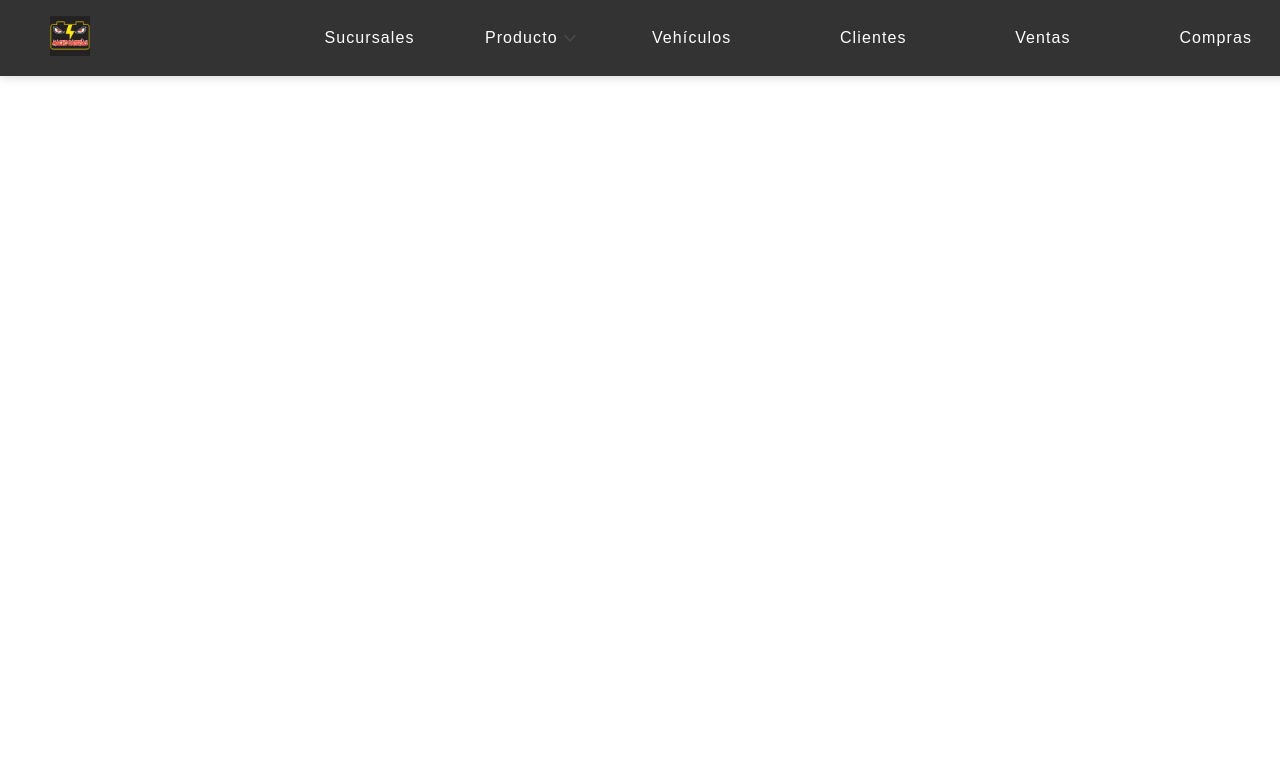
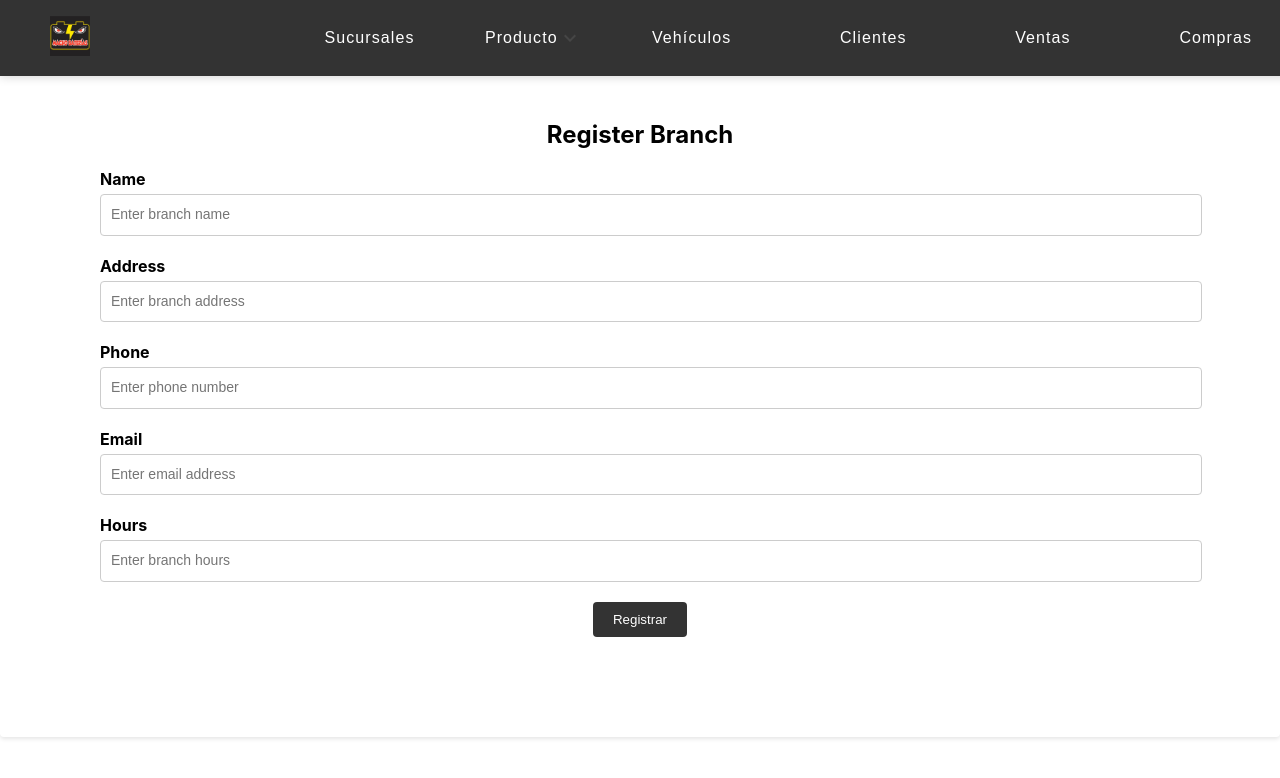
Before and after one commit to Crvst/machoreact, a React (Create React App) app: page /AddBranch in a window 1280 px wide. Shown: the top 778 px of the page. Built offline with nearby package versions, Linux system fonts and the light colour scheme.

Commit message:
Sucursales

```diff
--- a/src/App.js
+++ b/src/App.js
@@ -34,6 +34,7 @@ import DeleteBuys from './buy/DeleteBuys';
 import BuysList from './pages/buyList';
 import Login from './log/login';
 import BranchList from './pages/branchList';
+import AddBranches from './branch/AddBranch';
 
 
 function App() {
@@ -75,6 +76,7 @@ function App() {
         <Route exact path="/ProductList" element={<List/>}/>
         <Route exact path="/Login" element={<Login/>}/>
         <Route exact path="/Branch" element={<BranchList/>}/>
+        <Route exact path="/AddBranch" element={<AddBranches/>}/>
       </Routes>
       </Router>
 
--- a/src/branch/AddBranch.js
+++ b/src/branch/AddBranch.js
@@ -1,6 +1,5 @@
 import axios from 'axios';
 import React, { useState } from 'react';
-import './AddProduct.css';
 
 import { useNavigate } from 'react-router-dom';
 
@@ -25,10 +24,12 @@ export default function AddBranches() {
     e.preventDefault();
     // Realiza la solicitud POST a la API utilizando axios
     await axios.post('https://localhost:7070/api/Branches', branch);
-    navigate('/');
+    navigate('/Branch');
   };
 
   return (
+    <div>
+      <link rel="stylesheet" href="/globalForm.css"></link>
     <div className='container'>
       <h2 className='heading'>Register Branch</h2>
 
@@ -96,5 +97,6 @@ export default function AddBranches() {
         <button className='submit-button' type='submit'>Registrar</button>
       </form>
     </div>
+    </div>
   );
 }
--- a/src/pages/branchList.js
+++ b/src/pages/branchList.js
@@ -69,6 +69,9 @@ export default function BranchList() {
             ))}
           </tbody>
         </table>
+        <a href="/AddBranch" className="btn-flotante">
+        +
+      </a>
         <Footer />
       </div>
     </div>
```
